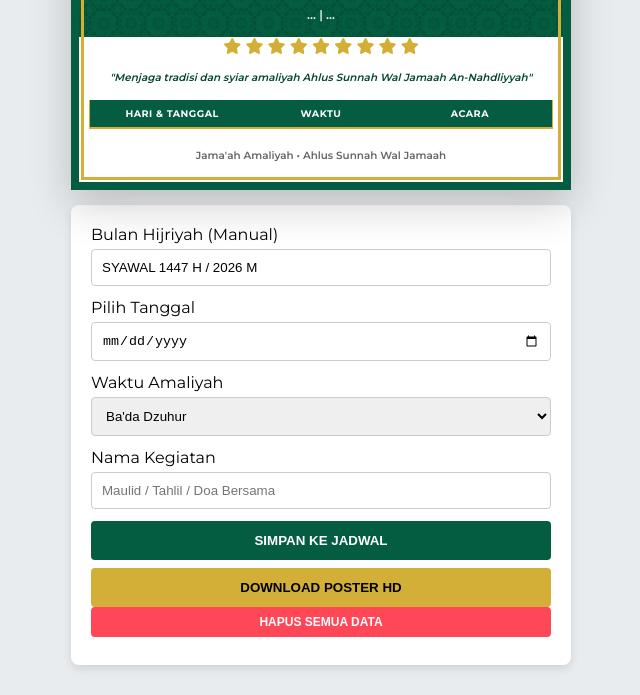
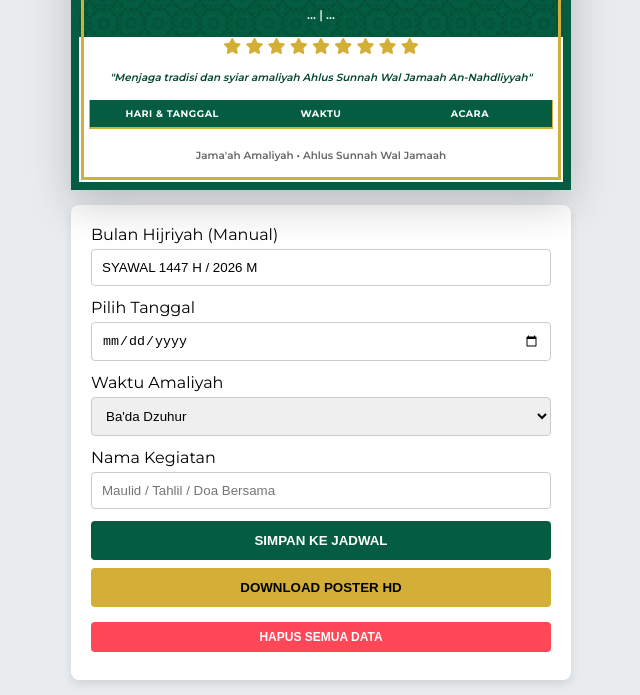
Before and after one commit to KlikAja-order/Jadwal-Amaliyah, a plain HTML site: page index.html in a window 1280 px wide. Shown: the part 125-820 px from the top of the page, without its empty margins (319-959 px from the left). Drawn offline with nearby package versions, Linux system fonts and the light colour scheme.

Commit message:
Update index.html

```diff
--- a/index.html
+++ b/index.html
@@ -161,7 +161,7 @@
         .btn { width: 100%; padding: 12px; border: none; border-radius: 4px; font-weight: 700; cursor: pointer; }
         .btn-save { background: var(--nu-green); color: white; margin-bottom: 8px; }
         .btn-dl { background: var(--nu-gold); color: #000; }
-        .btn-clear { background: #ff4757; color: white; margin-bottom: 8px; font-size: 0.75rem; padding: 8px; }
+        .btn-clear { background: #ff4757; color: white; margin-top: 15px; margin-bottom: 8px; font-size: 0.75rem; padding: 8px; }
 
         .delete-btn {
             position: absolute; right: 2px; top: 50%; transform: translateY(-50%);
```
